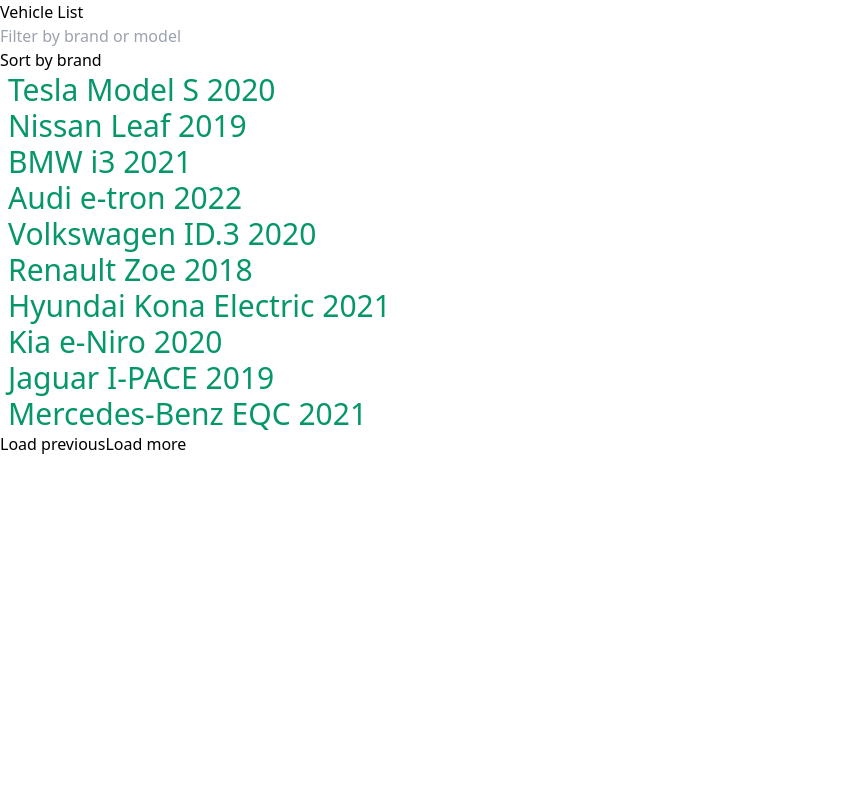
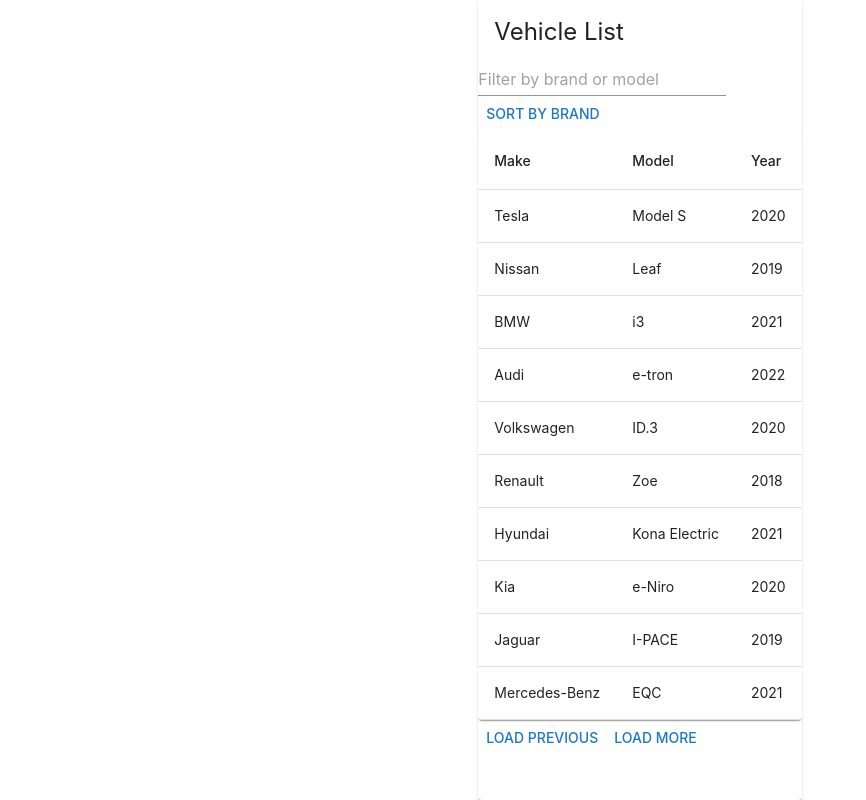
Before and after one commit to dixy-xavier/aampere-vehicles, a Next.js app: page /vehicles in a window 1280 px wide. Shown: the whole page, without its empty margins (0-866 px from the left). Built offline with nearby package versions, Linux system fonts and the light colour scheme; what @mui/material-nextjs would draw is missing.

Commit message:
Adds layout

```diff
--- a/package.json
+++ b/package.json
@@ -11,6 +11,7 @@
   "dependencies": {
     "@emotion/react": "^11.14.0",
     "@emotion/styled": "^11.14.0",
+    "@mui/icons-material": "^6.4.5",
     "@mui/material": "^6.4.5",
     "@mui/material-nextjs": "^6.4.3",
     "next": "15.1.7",
--- a/src/app/StyledRoot.tsx
+++ b/src/app/StyledRoot.tsx
@@ -1,11 +1,10 @@
 'use client';
 import { ThemeProvider } from '@mui/material/styles';
-import { createTheme } from '@mui/material/styles';
 import { AppRouterCacheProvider } from '@mui/material-nextjs/v13-appRouter';
 
-const theme = createTheme();
 
 import { ReactNode } from 'react';
+import theme from '@/theme';
 
 export default function StyledRoot({ children }: { children: ReactNode }) {
   return (
--- a/src/app/layout.tsx
+++ b/src/app/layout.tsx
@@ -1,4 +1,6 @@
+import { AppRouterCacheProvider } from "@mui/material-nextjs/v15-appRouter"
 import StyledRoot from "./StyledRoot"
+import '@/styles/globals.css';
 
 export default function DashboardLayout({
     children,
@@ -7,14 +9,13 @@
 }) {
     return (
         <html lang="en">
+            <head />
             <body>
-                {/* Layout UI */}
-                {/* Place children where you want to render a page or nested layout */}
-                <main>
+                <AppRouterCacheProvider>
                     <StyledRoot>
                         {children}
                     </StyledRoot>
-                </main>
+                </AppRouterCacheProvider>
             </body>
         </html>
     )
--- /dev/null
+++ b/src/app/vehicles/VehicleListContent.tsx
@@ -0,0 +1,38 @@
+import { VehicleListContentProps } from "@/types";
+import { Box, Button, Input } from "@mui/material";
+import VehicleListTableLayout from "./VehicleListTableLayout";
+
+const VehicleListContent: React.FC<VehicleListContentProps> = ({
+    vehicles,
+    loading,
+    handleFilterChange,
+    toggleSort,
+    sort,
+    loadPrevious,
+    loadMore,
+}) => {
+return (
+        <Box>
+            <Box>
+                <Input
+                    type="text"
+                    placeholder="Filter by brand or model"
+                    onChange={handleFilterChange}
+                />
+            </Box>
+            {!loading && vehicles.length > 0 && (
+                <Box>
+                    <Button onClick={toggleSort}>{sort ? 'Unsort' : 'Sort by brand'}</Button>
+                </Box>
+            )}
+            <VehicleListTableLayout vehicles={vehicles} />
+            {!loading && vehicles.length > 0 && (
+                <Box>
+                    <Button onClick={loadPrevious}>Load previous</Button>
+                    <Button onClick={loadMore}>Load more</Button>
+                </Box>
+            )}
+        </Box>
+    )}
+
+export default VehicleListContent;
--- /dev/null
+++ b/src/app/vehicles/VehicleListTableLayout.tsx
@@ -0,0 +1,36 @@
+import { Vehicle } from '@/types';
+import { Paper, Table, TableBody, TableCell, TableContainer, TableHead, TableRow } from '@mui/material';
+import React, { useCallback } from 'react';
+import { useRouter } from 'next/navigation'
+
+const VehicleListTableLayout: React.FC<{ vehicles: Vehicle[] }> = ({ vehicles }) => {
+    const router = useRouter();
+    const handleClick = useCallback((id: string) => {
+        router.push(`/vehicles/${id}`);
+    }, []);
+
+    return (
+        <TableContainer component={Paper}>
+            <Table>
+                <TableHead>
+                    <TableRow>
+                        <TableCell>Make</TableCell>
+                        <TableCell>Model</TableCell>
+                        <TableCell>Year</TableCell>
+                    </TableRow>
+                </TableHead>
+                <TableBody>
+                    {vehicles.map((vehicle: Vehicle) => (
+                        <TableRow key={vehicle.id} onClick={() => handleClick(vehicle.id)}>
+                            <TableCell>{vehicle.brand}</TableCell>
+                            <TableCell>{vehicle.model}</TableCell>
+                            <TableCell>{vehicle.year}</TableCell>
+                        </TableRow>
+                    ))}
+                </TableBody>
+            </Table>
+        </TableContainer>
+    );
+};
+
+export default VehicleListTableLayout;
--- a/src/app/vehicles/page.tsx
+++ b/src/app/vehicles/page.tsx
@@ -1,10 +1,10 @@
 'use client';
-import React, { useState, useCallback } from 'react';
-import Link from 'next/link';
+import { useCallback, useState } from 'react';
 import { useVehicleListActions, useVehicles } from './hooks';
-import '@/styles/globals.css';
+import { Box, Card, CardHeader, Container, Typography } from '@mui/material';
+import VehicleListContent from './VehicleListContent';
 
-const VehicleList = () => {
+const Vehicles = () => {
     const [page, setPage] = useState(1);
     const [sort, setSort] = useState(false);
     const [filterText, setFilterText] = useState('');
@@ -17,44 +17,33 @@
     }, [debounceFilter]);
 
     return (
-        <div>
-            <h1>Vehicle List</h1>
-            {loading && vehicles.length === 0 ? (
-                <p>Loading...</p>
-            ) : (
-                <div>
-                    <div>
-                        <input
-                            type="text"
-                            placeholder="Filter by brand or model"
-                            onChange={handleFilterChange}
-                        />
-                    </div>
-                    {!loading && vehicles.length > 0 && (
-                        <div>
-                            <button onClick={toggleSort}>{sort ? 'Unsort' : 'Sort by brand'}</button>
-                        </div>
+        <Container sx={{ height: "100%" }}>
+            <Box display="flex" justifyContent="center" height="100%">
+                <Card>
+                    <CardHeader title="Vehicle List" />
+                    {loading ? (
+                    <Typography>{vehicles.length === 0 ? 'Loading...' : 'Loading more vehicles...'}</Typography>
+                    ) : (
+                        <>
+                            {vehicles.length === 0 ? (
+                            <Typography>No vehicles found</Typography>
+                            ) : (
+                            <VehicleListContent
+                                loading={loading}
+                                sort={sort}
+                                handleFilterChange={handleFilterChange}
+                                toggleSort={toggleSort}
+                                loadPrevious={loadPrevious}
+                                loadMore={loadMore}
+                                vehicles={vehicles}
+                            />
+                            )}
+                        </>
                     )}
-                    <ul>
-                        {vehicles.map(({ id, brand, model, year }) => (
-                            <li key={id}>
-                                <Link href={`/vehicles/${id}`} className='text-3xl text-green-600 p-2'>
-                                    {brand} {model} {year}
-                                </Link>
-                            </li>
-                        ))}
-                    </ul>
-                    {!loading && vehicles.length > 0 && (
-                        <div>
-                            <button onClick={loadPrevious}>Load previous</button>
-                            <button onClick={loadMore}>Load more</button>
-                        </div>
-                    )}
-                </div>
-            )}
-            {!loading && vehicles.length === 0 && <p>No vehicles found</p>}
-        </div>
+                </Card>
+            </Box>
+        </Container>
     );
 };
 
-export default VehicleList;
+export default Vehicles;
--- a/src/styles/globals.css
+++ b/src/styles/globals.css
@@ -2,16 +2,14 @@
 @tailwind components;
 @tailwind utilities;
 
-.text-3xl {
-	font-size: 1.875rem;
-	line-height: 2.25rem;
+html, body {
+	/* ↓ Now (almost) all elements display a sans-serif font */
+	height: 100%;
+	margin: 0;
+	padding: 0;
+	font-family: 'Inter', sans-serif;
 }
 
-.text-green-600 {
-	--tw-text-opacity: 1;
-	color: rgba(5, 150, 105, var(--tw-text-opacity));
+* {
+	box-sizing: border-box;
 }
-
-.p-2 {
-	padding: 0.5rem;
-}
--- /dev/null
+++ b/src/theme.ts
@@ -0,0 +1,10 @@
+'use client';
+import { createTheme } from '@mui/material/styles';
+
+const theme = createTheme({
+  typography: {
+    fontFamily: 'var(--font-roboto)',
+  },
+});
+
+export default theme;
```
Also changed, not shown: src/types/index.ts (+10 -0 lines), 1 other file (tests, documents, lock files or other folders).
